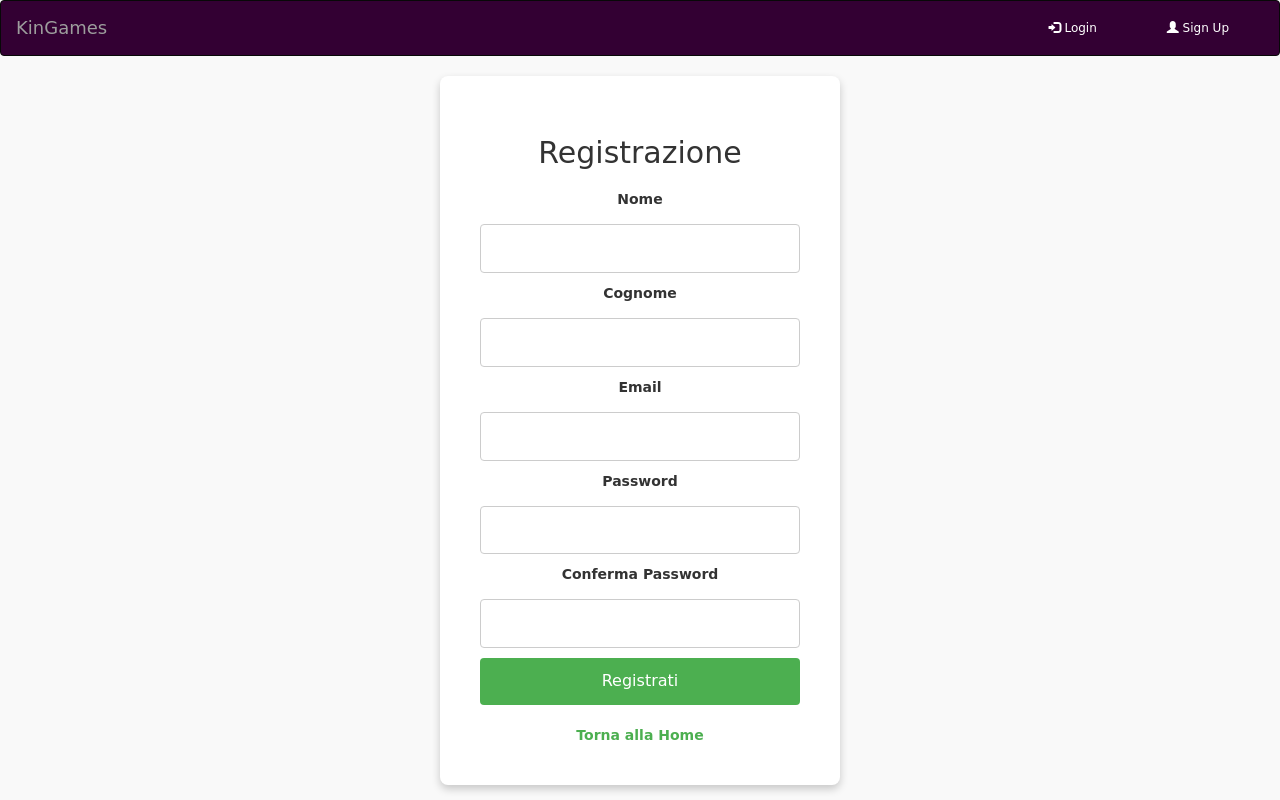
After one commit to Elm4lek/Kingame, a PHP site: page /registrazione.php in a window 1280 px wide. The commit adds this page. Run offline with PHP 8.4, Linux system fonts and the light colour scheme.

Commit message:
Elm4lek
ho continuato la pagina chisiamo.php, ho fatto il login, la registrazione e ho creato il file in cui si continua la registrazione

```diff
--- /dev/null
+++ b/completaReg.php
@@ -0,0 +1 @@
+<?php include menu.php ?>
--- /dev/null
+++ b/css/navbar.css
@@ -0,0 +1,131 @@
+* {
+    box-sizing: border-box;
+    margin: 0;
+    padding: 0;
+}
+
+/* Impostazioni di stile per il body */
+body {
+    font-family: 'Gochi Hand', cursive;
+    background-color: #f9f9f9;
+    justify-content: center;
+    align-items: center;
+    min-height: 100vh;
+    margin: 0;
+    overflow: hidden;
+  }
+
+  nav {
+    width: 100%;
+    background-color: #333;
+    text-align: center;
+    padding: 2px 0;
+    position: fixed;
+    top: 0;
+    left: 0;
+    z-index: 100;
+  }
+
+  nav ul {
+    list-style-type: none;
+    display: flex;
+    justify-content: center;
+    margin: 0;
+    padding: 0;
+  }
+
+  nav ul li {
+    margin: 0 20px;
+  }
+
+  nav ul li a {
+    color: white;
+    text-decoration: none;
+    font-size: 1.2rem;
+    padding: 8px 15px;
+    border-radius: 5px;
+    transition: background-color 0.3s ease;
+  }
+
+  nav ul li a:hover {
+    background-color: #4CAF50;
+  }
+
+  .form-container {
+    background-color: #fff;
+    padding: 40px;
+    border-radius: 8px;
+    box-shadow: 0px 4px 8px rgba(0, 0, 0, 0.2);
+    width: 100%;
+    justify-self: center;
+    max-width: 400px;
+    text-align: center;
+}
+
+/* Titolo del form */
+h2 {
+    margin-bottom: 20px;
+    color: #333;
+}
+
+.container-wrapper {
+    display: flex;
+    align-items: center;
+    justify-content: center;
+    flex: 1;
+    width: 100%;
+    margin-top: 60px;
+  }
+
+  .form-container {
+    background-color: #fff;
+    padding: 40px;
+    border-radius: 8px;
+    box-shadow: 0px 4px 8px rgba(0, 0, 0, 0.2);
+    width: 100%;
+    justify-self: center;
+    max-width: 400px;
+    text-align: center;
+}
+
+.form-container input[type="text"],
+.form-container input[type="password"],
+.form-container input[type="email"],
+.form-container select {
+    width: 100%;
+    padding: 12px;
+    margin: 10px 0;
+    border: 1px solid #ccc;
+    border-radius: 4px;
+    font-size: 16px;
+}
+
+.form-container input[type="submit"] {
+    background-color: #4CAF50;
+    color: white;
+    border: none;
+    padding: 12px;
+    border-radius: 4px;
+    font-size: 16px;
+    cursor: pointer;
+    transition: background-color 0.3s ease;
+    width: 100%;
+  }
+
+  .form-container input[type="submit"]:hover {
+    background-color: #45a049;
+  }
+
+  .home-link {
+    display: inline-block;
+    margin-top: 20px;
+    color: #4CAF50;
+    text-decoration: none;
+    font-weight: bold;
+    font-size: 14px;
+    transition: color 0.3s ease;
+  }
+
+  .home-link:hover {
+    color: #333;
+  }
--- a/menu.php
+++ b/menu.php
@@ -35,7 +35,7 @@ session_start();
       </button>
       <a class="navbar-brand" href="index.php">KinGames</a>
     </div>
-    <?php if (!isset($_SESSION['fname'])): ?>
+    <?php if (isset($_SESSION['fname'])): ?>
     <div class="collapse navbar-collapse" id="myNavbar">
       <ul class="nav navbar-nav">
         <li><a href="giochi.php">Giochi</a></li>
@@ -55,7 +55,7 @@ session_start();
       <div class="collapse navbar-collapse" id="myNavbar">
       <ul class="nav navbar-nav navbar-right">
         <li><a href="login.php"><span class="glyphicon glyphicon-log-in"></span> Login</a></li>
-        <li><a href="signup.php"><span class="glyphicon glyphicon-user"></span> Sign Up</a></li>
+        <li><a href="registrazione.php"><span class="glyphicon glyphicon-user"></span> Sign Up</a></li>
       </ul>
     </div>
     <?php endif; ?>
--- /dev/null
+++ b/registrazione.php
@@ -0,0 +1,46 @@
+<?php
+include 'menu.php';
+if (isset($_SESSION['fname'])) {
+    header("Location: index.php");
+    exit();
+}
+?>
+<!DOCTYPE html>
+<html lang="en">
+<head>
+  <meta charset="UTF-8">
+  <meta name="viewport" content="width=device-width, initial-scale=1.0">
+  <link rel="stylesheet" href="css/navbar.css">
+  <title>Registrazione</title>
+
+</head>
+<body>
+
+  <div class="form-container">
+    <h2>Registrazione</h2>
+
+    <form method="POST" action="regRiquest.php">
+      <label for="name">Nome</label>
+      <input type="text" id="name" name="nome" required>
+
+      <label for="surname">Cognome</label>
+      <input type="text" id="surname" name="cognome" required>
+
+      <label for="email">Email</label>
+      <input type="email" id="email" name="email" required>
+
+      <label for="password">Password</label>
+      <input type="password" id="password" name="password" required>
+
+      <label for="password">Conferma Password</label>
+      <input type="password" id="password" name="cpassword" required>
+
+
+      <input type="submit" value="Registrati">
+    </form>
+
+    <a href="index.php" class="home-link">Torna alla Home</a>
+  </div>
+
+</body>
+</html>
```
Also changed, not shown: Kingame_gioco.html (deleted, +0 -73 lines), chisiamo.php (+21 -21 lines), logRiquest.php (added, +61 -0 lines), login.php (added, +35 -0 lines), regRiquest.php (added, +49 -0 lines), secondo script.txt (deleted, +0 -10 lines).
